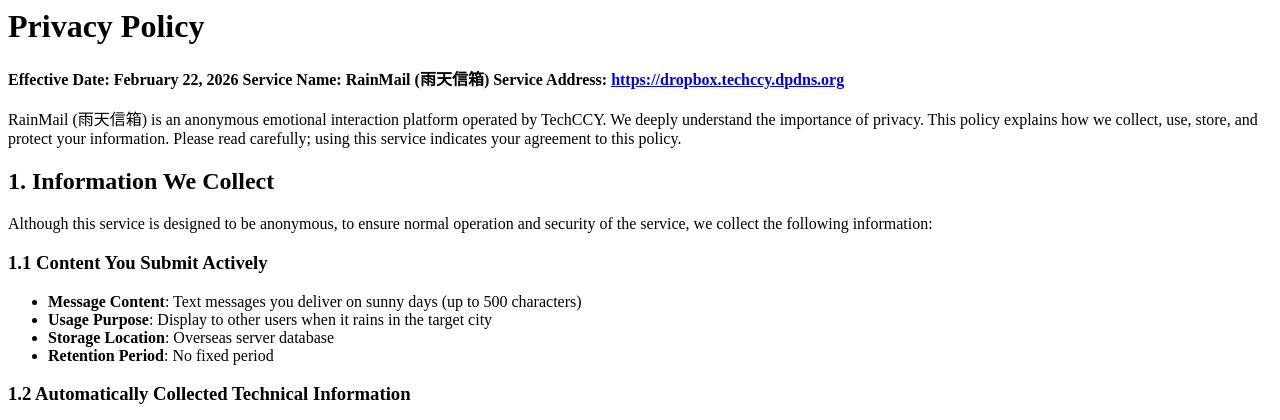
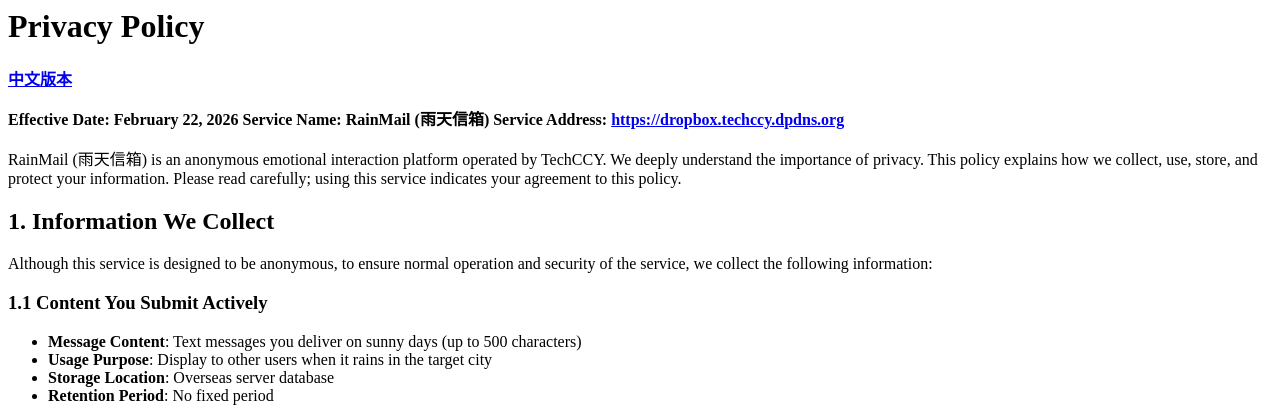
Before and after one commit to techccy/RainMail, a Flask app: page /privacy-policy in a window 1280 px wide. Shown: the top 420 px of the page. Run offline with Flask 3, Linux system fonts and the light colour scheme; some libraries are stand-ins or nearby versions.

Commit message:
Add entrance to cn version

```diff
--- a/templates/privacy_policy.html
+++ b/templates/privacy_policy.html
@@ -2,6 +2,7 @@
    color: black;
 }
 </style></head><body><h1 id="-">Privacy Policy</h1>
+<strong><a href="https://dropbox.techccy.dpdns.org/privacy-policy-cn">中文版本</a></strong>
 <p><strong>Effective Date: February 22, 2026</strong>
 <strong>Service Name: RainMail (雨天信箱)</strong>
 <strong>Service Address: <a href="https://dropbox.techccy.dpdns.org">https://dropbox.techccy.dpdns.org</a></strong></p>
```
